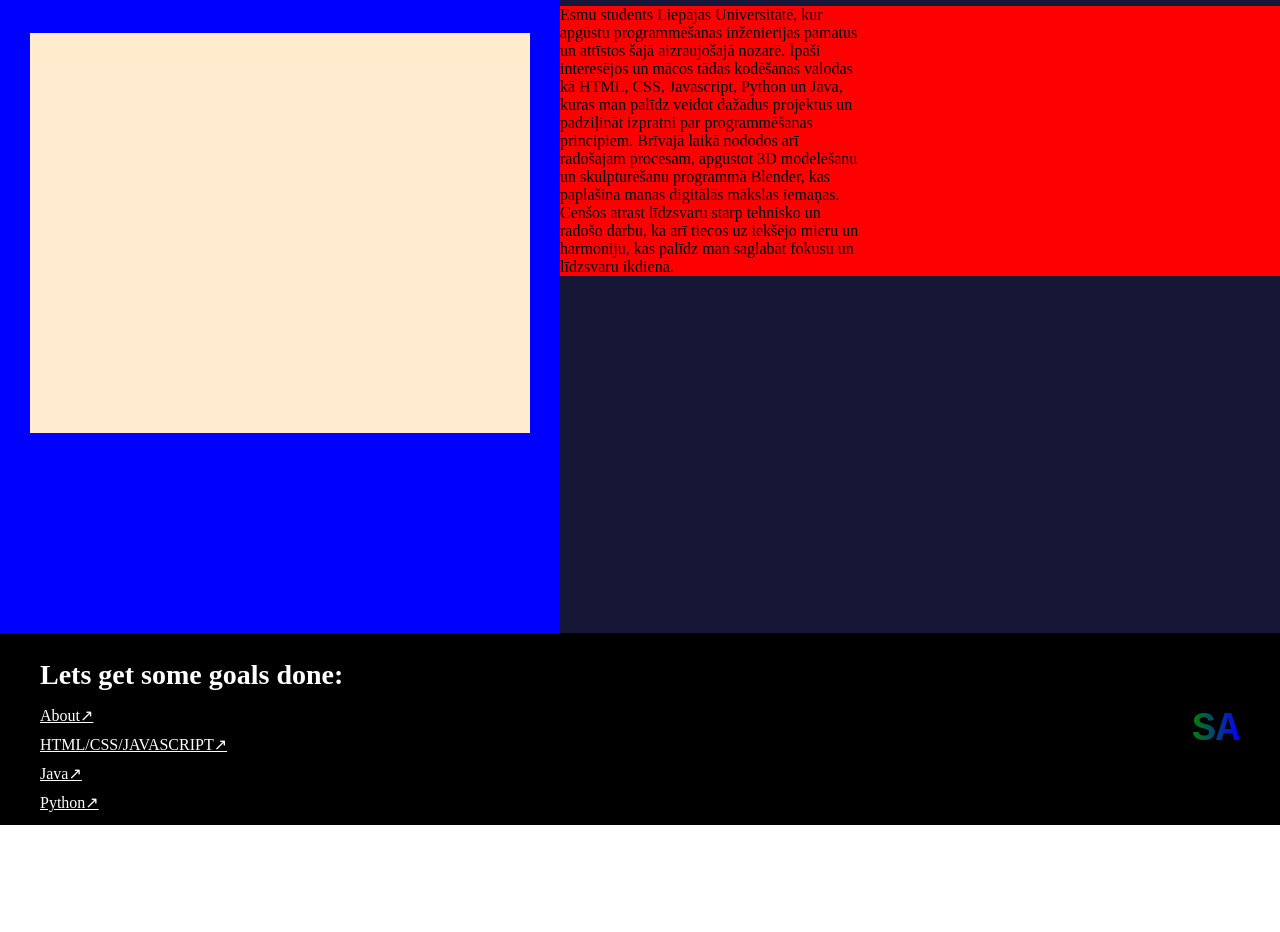
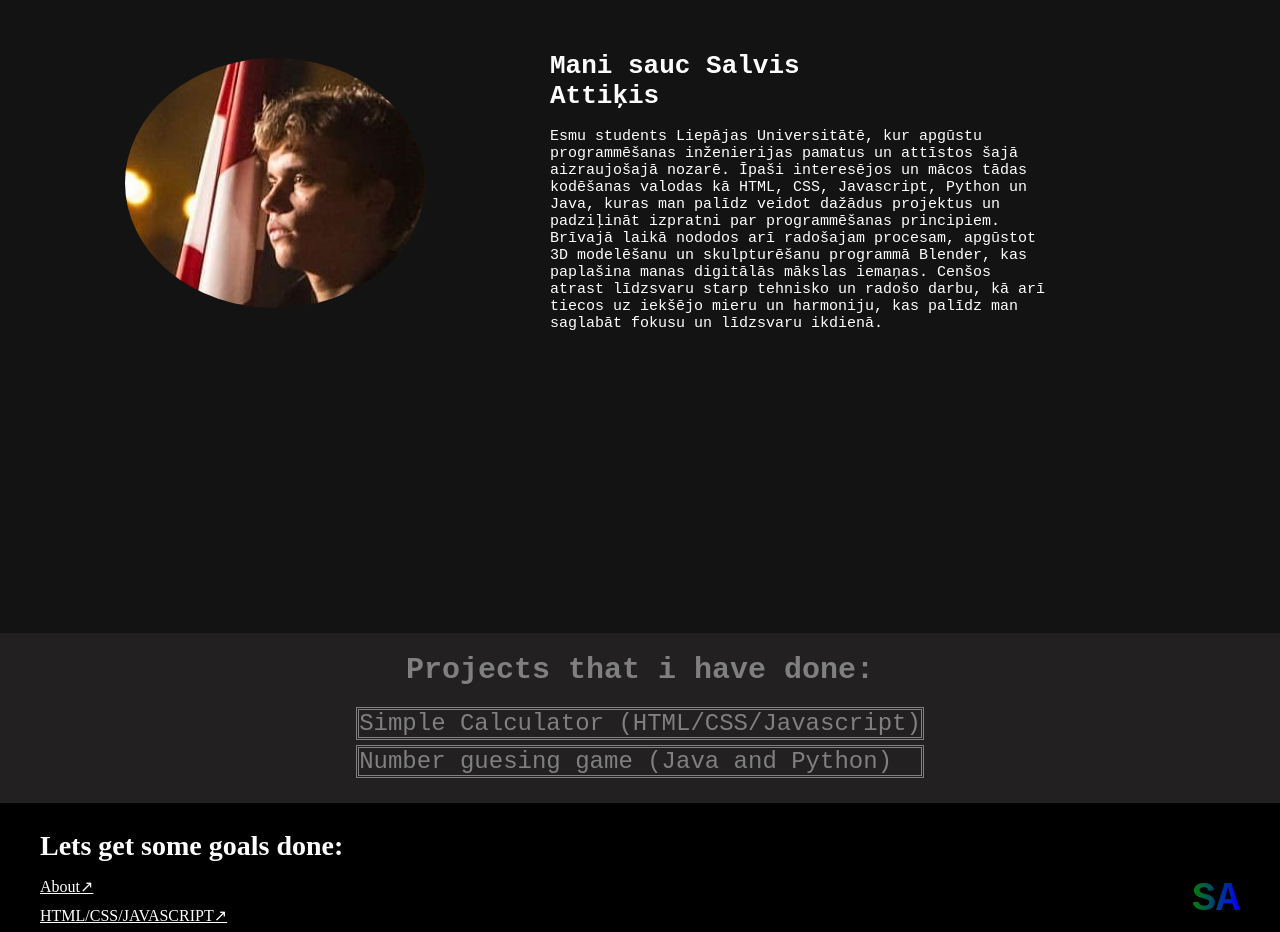
Before and after one commit to SalvisAtt/Updated_portfolio, a plain HTML site: page about.html in a window 1280 px wide. Shown: the part 267-1199 px from the top of the page. Before the commit the page ends 1092 px from the top, so only its background shows below. Drawn offline with Linux system fonts and the light colour scheme.

Commit message:
added style aand context for About me page

```diff
--- a/about.html
+++ b/about.html
@@ -32,13 +32,20 @@
                 </div>
             </div>
         </div>
+        <div class="project">
+            <h1>Projects that i have done:</h1>
+            <div class="projects1">
+                <p>Simple Calculator (HTML/CSS/Javascript)</p>
+                <p>Number guesing game (Java and Python)</p>
+            </div>
+        </div>
         <footer id="footer">
             <div class="Lets">
                 <h1>Lets get some goals done:</h1>
-                <p>About↗</p>
-                <p>HTML/CSS/JAVASCRIPT↗</p>
-                <p>Java↗</p>
-                <p>Python↗</p>
+                    <p>About↗</p>
+                    <p>HTML/CSS/JAVASCRIPT↗</p>
+                    <p>Java↗</p>
+                    <p>Python↗</p>
             </div>
             <div class="home">
                 <h1>SA</h1>
--- a/styles_about.css
+++ b/styles_about.css
@@ -1,13 +1,17 @@
 body {
     margin: 0;
+    background-color: rgb(20, 19, 19);
 }
 /* header */
+header{
+    position: sticky;
+    top: 0;
+    background-color: transparent;
+}
 .header {
     height: 100px;
     display: flex;
-    position: sticky;
-    background-color: gray;
-    top: 0;
+    background-color: transparent;
 }
 
 .header .home {
@@ -20,7 +24,7 @@ body {
 
 .home {
     padding: 0 0 0 20px;
-    color: black;
+    color: white;
     font-family: monospace;
     font-size: 30px;
 }
@@ -34,11 +38,12 @@ body {
     align-items: center;
     width: 50%;
     padding: 0 20px 0 0;
+    color:white;
 }
 
 ul:hover{
     text-decoration: underline;
-    color:white;
+    color:darkgrey;
     cursor: pointer;
 }
 /* context */
@@ -48,41 +53,77 @@ ul:hover{
     display: flex;
     justify-content: center;
     align-items: center;
+    background-color: inherit;
 }
 .context .image {
     height: inherit;
     width: inherit;
-    background-color: blue;
+    background-color: inherit;
     display: flex;
     justify-content: center;
     align-items: center;
 }
 .photo{
-    width: 500px;
-    height: 400px;
-    background-color: blanchedalmond;
+    width: 300px;
+    height: 250px;
+    background-image: url('me.jpg');
+    border-radius: 50%;
+    margin: 0 0 100px 0;
 }
 .context .text {
     height: inherit;
     width: inherit;
-    background-color: rgb(22, 22, 54);
+    background-color:inherit;
     display: flex;
     flex-direction: column;
     justify-content: center;
     align-items: center;
-    padding-bottom: 300px;
+    padding-bottom: 100px;
 }
 .context h1{
-    padding-right: 400px;
+    padding-right: 380px;
+    color: white;
+    font-family: monospace;
 }
 .context .teksts{
-    width:300px;
-    padding-right: 420px;
-    background-color: red;
+    width:500px;
+    padding-right: 230px;
+    background-color: transparent;
+    font-size: 15px;
+    font-family: monospace;
+    color:white
+}
+/*Project*/
+.project{
+    width: inherit;
+    height: auto;
+    background-color: rgb(34, 32, 32);
+    display: flex;
+    justify-content: center;
+    align-items: center;
+    flex-direction: column;
+    padding: 0 0 20px 0;
 }
 
+.project h1{
+    font-size: 30px;
+    color:gray;
+    font-family: monospace;
+}
 
-
+.project p{
+    font-size: 24px;
+    color:gray;
+    font-family: monospace;
+    border-style:double;
+    margin: 0 0 5px 0;
+}
+.project1{
+    display: flex;
+    flex-direction: column;
+    justify-content: start;
+    align-items: start;
+}
 
 /* footer */
 #footer {
```
Also changed, not shown: styles.css (+6 -4 lines), me.jpg (added).
